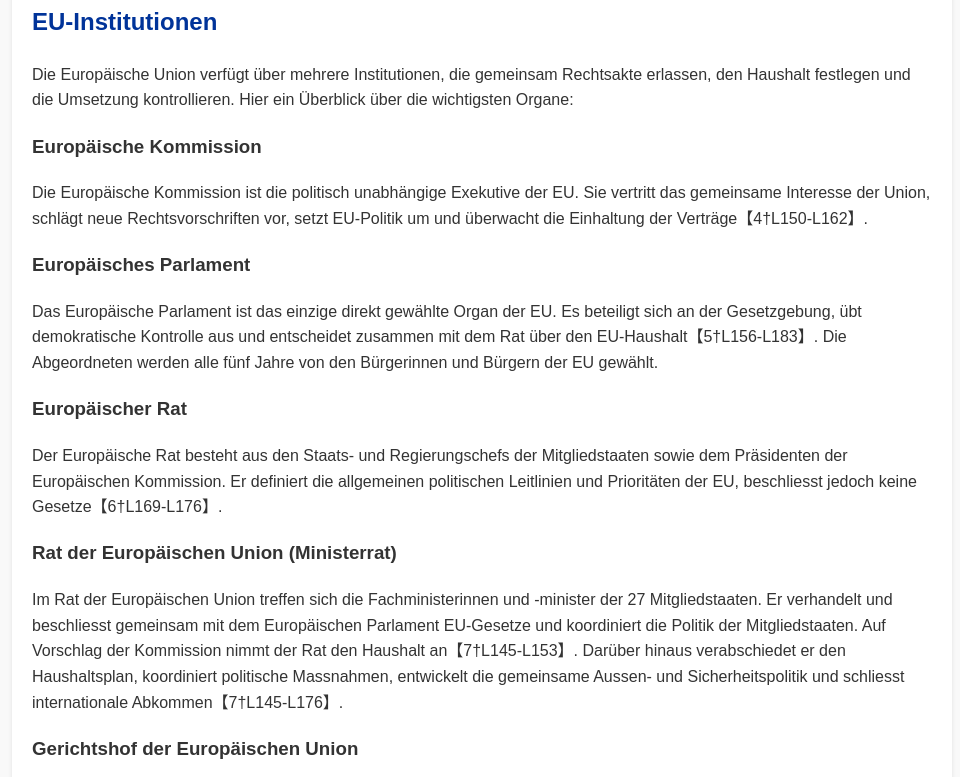
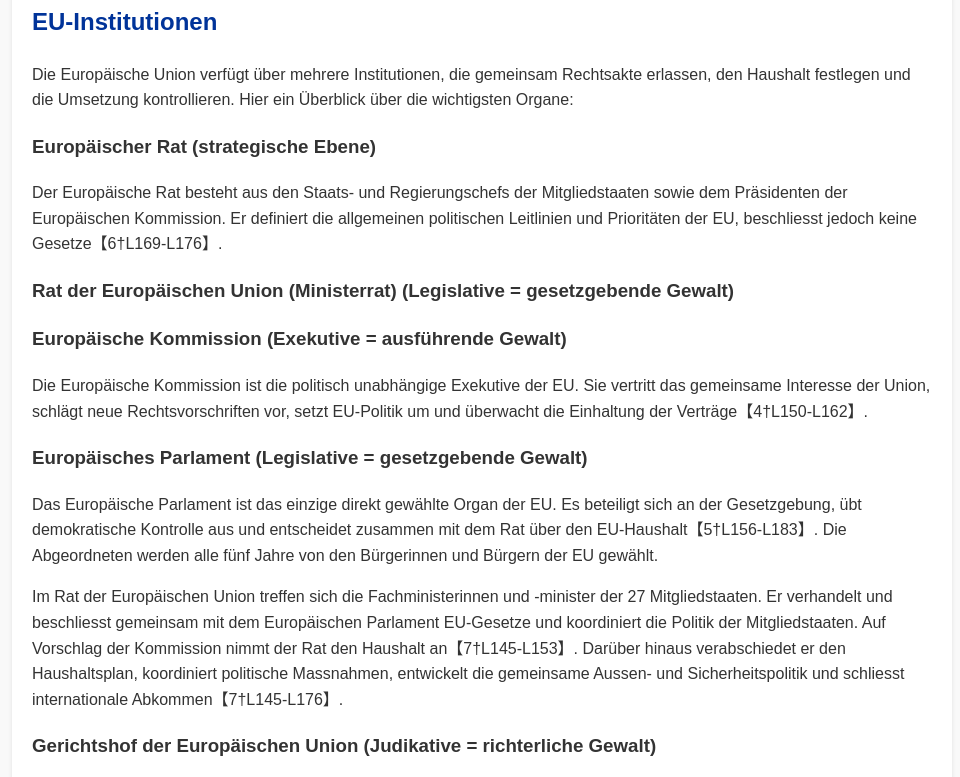
Before and after one commit to walu2026/Schweiz-EU, a plain HTML site: page index.html in a window 1280 px wide. Shown: the part 1439-2216 px from the top of the page, without its empty margins (158-1118 px from the left). Drawn offline with Linux system fonts and the light colour scheme.

Commit message:
Update EU institutions section in index.html

```diff
--- a/index.html
+++ b/index.html
@@ -127,15 +127,15 @@
 <section id="institutionen">
     <h2>EU‑Institutionen</h2>
     <p>Die Europäische Union verfügt über mehrere Institutionen, die gemeinsam Rechtsakte erlassen, den Haushalt festlegen und die Umsetzung kontrollieren. Hier ein Überblick über die wichtigsten Organe:</p>
-    <h3>Europäische Kommission</h3>
+       <h3>Europäischer Rat (strategische Ebene) </h3>
+    <p>Der Europäische Rat besteht aus den Staats‑ und Regierungschefs der Mitgliedstaaten sowie dem Präsidenten der Europäischen Kommission. Er definiert die allgemeinen politischen Leitlinien und Prioritäten der EU, beschliesst jedoch keine Gesetze【6†L169-L176】.</p>
+    <h3>Rat der Europäischen Union (Ministerrat) (Legislative = gesetzgebende Gewalt)</h3>
+    <h3>Europäische Kommission (Exekutive = ausführende Gewalt) </h3>
     <p>Die Europäische Kommission ist die politisch unabhängige Exekutive der EU. Sie vertritt das gemeinsame Interesse der Union, schlägt neue Rechtsvorschriften vor, setzt EU‑Politik um und überwacht die Einhaltung der Verträge【4†L150-L162】.</p>
-    <h3>Europäisches Parlament</h3>
+    <h3>Europäisches Parlament (Legislative = gesetzgebende Gewalt) </h3>
     <p>Das Europäische Parlament ist das einzige direkt gewählte Organ der EU. Es beteiligt sich an der Gesetzgebung, übt demokratische Kontrolle aus und entscheidet zusammen mit dem Rat über den EU‑Haushalt【5†L156-L183】. Die Abgeordneten werden alle fünf Jahre von den Bürgerinnen und Bürgern der EU gewählt.</p>
-    <h3>Europäischer Rat</h3>
-    <p>Der Europäische Rat besteht aus den Staats‑ und Regierungschefs der Mitgliedstaaten sowie dem Präsidenten der Europäischen Kommission. Er definiert die allgemeinen politischen Leitlinien und Prioritäten der EU, beschliesst jedoch keine Gesetze【6†L169-L176】.</p>
-    <h3>Rat der Europäischen Union (Ministerrat)</h3>
     <p>Im Rat der Europäischen Union treffen sich die Fachministerinnen und ‑minister der 27 Mitgliedstaaten. Er verhandelt und beschliesst gemeinsam mit dem Europäischen Parlament EU‑Gesetze und koordiniert die Politik der Mitgliedstaaten. Auf Vorschlag der Kommission nimmt der Rat den Haushalt an【7†L145-L153】. Darüber hinaus verabschiedet er den Haushaltsplan, koordiniert politische Massnahmen, entwickelt die gemeinsame Aussen‑ und Sicherheitspolitik und schliesst internationale Abkommen【7†L145-L176】.</p>
-    <h3>Gerichtshof der Europäischen Union</h3>
+    <h3>Gerichtshof der Europäischen Union (Judikative = richterliche Gewalt)</h3>
     <p>Der Gerichtshof der Europäischen Union (EuGH) sorgt dafür, dass EU‑Recht in allen Mitgliedstaaten einheitlich ausgelegt und angewendet wird. Er besteht aus einem Gerichtshof mit je einer Richterin bzw. einem Richter aus jedem EU‑Land sowie einem Gericht. Der EuGH entscheidet bei Streitigkeiten zwischen Mitgliedstaaten und EU‑Institutionen und gibt auf Ersuchen nationaler Gerichte verbindliche Auslegungen des EU‑Rechts【8†L150-L166】.</p>
 </section>
 <section id="mitgliedstaaten">
```
